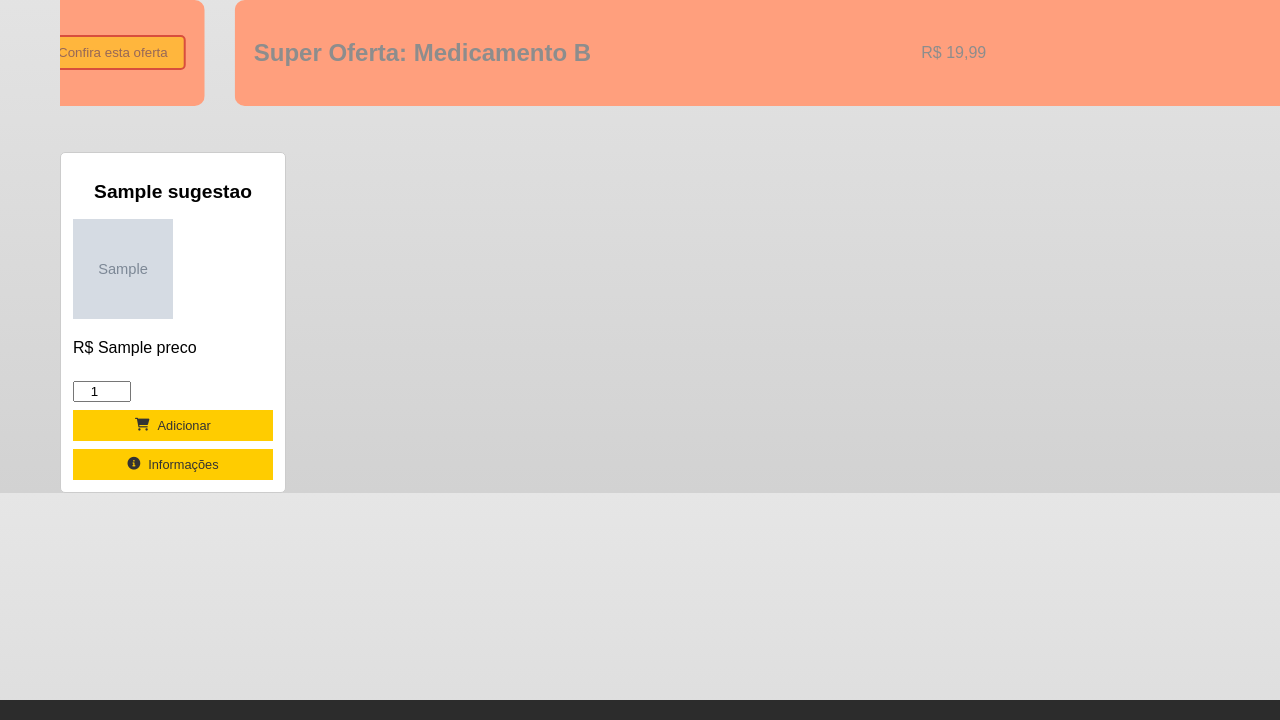
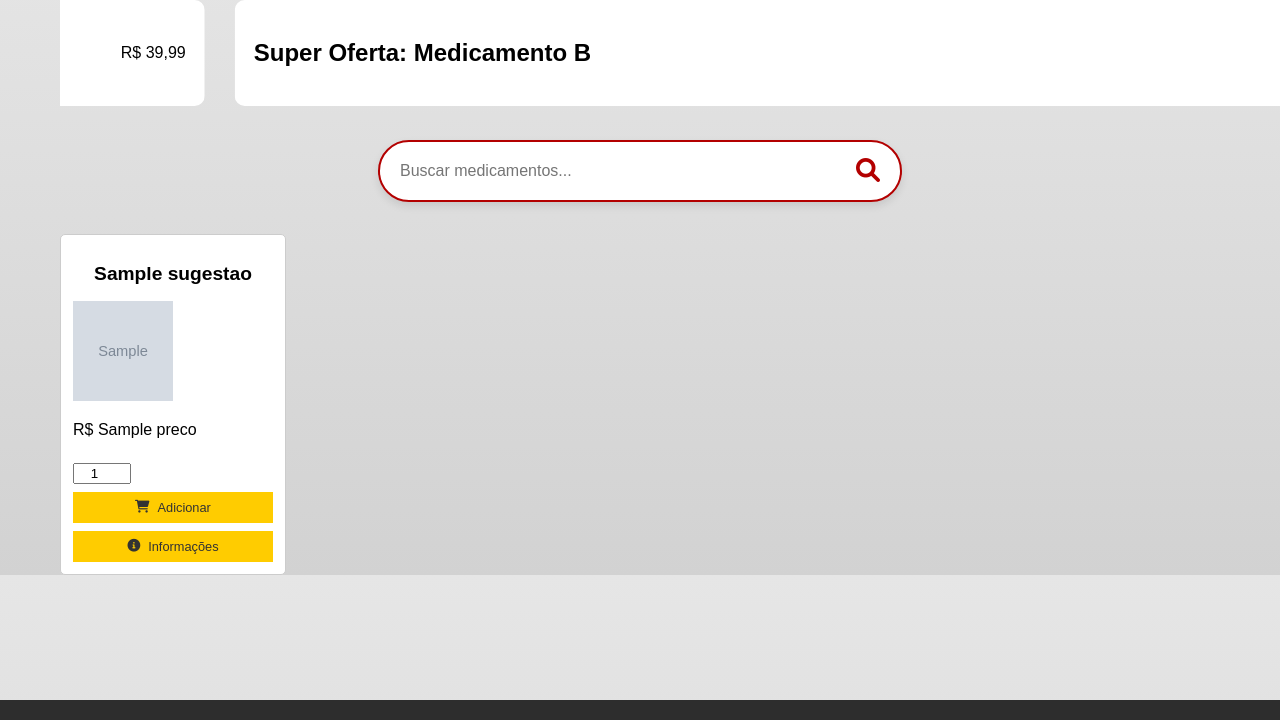
Before and after one commit to Emano4777/ECOMMERCE2, a Flask app: page /medicamentos in a window 1280 px wide. Shown: the part 80-800 px from the top of the page. Run offline with Flask 3, Linux system fonts and the light colour scheme; grey boxes marked "Sample" are stand-in pictures; a database or web service that is not in the repository returns one stand-in record (values such as "Sample title"); some libraries are stand-ins or nearby versions; grey boxes are pictures that could not be loaded.

Commit message:
adicionado responsividade e filtro

```diff
--- a/app.py
+++ b/app.py
@@ -137,6 +137,42 @@ def ver_medicamento(nome):
         return render_template('medicamento.html', medicamento=medicamento_info)
     else:
         return render_template('404.html', mensagem="Medicamento não encontrado.")
+
+def buscar_medicamentos_pagina(termo_pesquisa, medicamentos_pagina):
+    # Filtra os medicamentos que estão na página atual, utilizando o termo de pesquisa com ILIKE
+    termo = termo_pesquisa.lower()
+
+    medicamentos_filtrados = [
+        medicamento for medicamento in medicamentos_pagina
+        if termo in medicamento['nome'].lower()
+    ]
+
+    return medicamentos_filtrados
+
+
+@app.route('/filtrar_medicamentos_index', methods=['POST'])
+def filtrar_medicamentos_index():
+    termo_pesquisa = request.form.get('termo_pesquisa')
+
+    conn = get_db_connection()  # Conexão com o banco de dados
+    cursor = conn.cursor()
+    query = """
+        SELECT nome, link_imagem, preco
+        FROM sugestao
+        WHERE nome ILIKE %s
+    """
+    cursor.execute(query, (f"%{termo_pesquisa}%",))  # Busca os medicamentos que contenham o termo
+    medicamentos = cursor.fetchall()
+
+    cursor.close()
+    conn.close()
+
+    # Formatação do resultado em JSON
+    medicamentos_formatados = [
+        {'nome': row[0], 'link_imagem': row[1], 'preco': row[2]} for row in medicamentos
+    ]
+
+    return jsonify({'medicamentos': medicamentos_formatados})
 
 
 
--- a/templates/index.html
+++ b/templates/index.html
@@ -15,9 +15,84 @@
             overflow-x: hidden;
         }
 
-        /* Menu lateral com marcas d'água Poupaqui */
-/* Menu Desktop */
 
+.search-container {
+    display: flex;
+    justify-content: center;
+    margin-top: 20px;
+    width: 100%;
+}
+
+#search-form {
+    display: flex;
+    align-items: center;
+    background-color: #fff;
+    border: 2px solid #b30000;
+    border-radius: 50px;
+    padding: 5px 10px;
+    max-width: 500px;
+    width: 100%;
+    box-shadow: 0 4px 8px rgba(0, 0, 0, 0.1);
+}
+
+#search-bar {
+    border: none;
+    outline: none;
+    padding: 10px;
+    font-size: 1rem;
+    flex-grow: 1;
+    border-radius: 50px;
+}
+
+#search-button {
+    background-color: transparent;
+    border: none;
+    color: #b30000;
+    font-size: 1.5rem;
+    cursor: pointer;
+    padding: 10px;
+    transition: color 0.3s ease;
+}
+
+#search-button:hover {
+    color: #ff9900;
+}
+/* Responsividade da barra de pesquisa */
+@media (max-width: 768px) {
+    .search-container {
+        justify-content: center;
+        width: 100%; /* Garante que a barra ocupe toda a largura da tela no mobile */
+        padding: 0 20px; /* Adiciona um padding lateral para não encostar nas bordas da tela */
+    }
+
+    #search-form {
+        max-width: 100%; /* Faz com que a barra de pesquisa ocupe a largura total */
+        width: 100%;
+        padding: 5px 15px; /* Ajusta o padding para ficar adequado ao mobile */
+    }
+
+    #search-bar {
+        font-size: 1rem;
+        padding: 10px;
+    }
+
+    #search-button {
+        font-size: 1.2rem;
+    }
+}
+
+/* Responsividade dos medicamentos filtrados */
+@media (max-width: 768px) {
+    .medicamento-item {
+        width: 100%; /* Medicamentos ocupam toda a largura da tela no mobile */
+        margin-bottom: 20px; /* Adiciona espaço entre os medicamentos no mobile */
+    }
+
+    .medicamentos-container {
+        padding-left: 10px;
+        padding-right: 10px; /* Remove padding lateral para melhor uso da tela no mobile */
+    }
+}
 
 .menu-desktop {
     display: flex;
@@ -275,7 +350,8 @@
     position: relative;
     border: 3px solid transparent;
     transition: all 0.5s ease, background 5s ease;
-            animation: changeColor 10s infinite alternate;
+    cursor: pointer; /* Transforma o banner em clicável */
+    text-decoration: none; /* Remove o sublinhado padrão do link */
 }
 
         @keyframes changeColor {
@@ -305,6 +381,43 @@
             align-items: center;
             justify-content: center;
         }
+        .banner-item:hover {
+    background-color: rgba(255, 230, 153, 1); /* Altera a cor de fundo ao passar o mouse */
+}
+
+
+     /* Ajustes para o banner de ofertas em dispositivos móveis */
+/* Responsividade do banner */
+@media (max-width: 768px) {
+    .banner-container {
+        margin-left: 0;
+        width: 100%;
+        overflow-x: auto;
+        white-space: nowrap;
+    }
+
+    .banner-slider {
+        display: inline-flex;
+        flex-wrap: nowrap;
+        width: auto;
+    }
+
+    .banner-item {
+        flex: 0 0 auto;
+        width: 80%; /* Reduz o tamanho do item no mobile */
+        margin: 10px;
+        padding: 10px;
+    }
+
+    .banner-item h2 {
+        font-size: 1.2rem;
+    }
+
+    .banner-item p {
+        font-size: 1rem;
+    }
+}
+
 
         /* Medicamentos visíveis para adicionar ao carrinho */
         .medicamentos-container {
@@ -493,23 +606,32 @@
     <!-- Banner de Ofertas -->
     <div class="banner-container">
         <div class="banner-slider" id="slider">
-            <div class="banner-item">
+            <a href="/medicamento/medicamento-a" class="banner-item">
                 <h2>Oferta Especial: Medicamento A</h2>
                 <p>R$ 39,99</p>
-                <button><i class="fas fa-shopping-bag"></i> Confira esta oferta</button>
-            </div>
-            <div class="banner-item">
+            </a>
+            <a href="/medicamento/medicamento-b" class="banner-item">
                 <h2>Super Oferta: Medicamento B</h2>
                 <p>R$ 19,99</p>
-                <button><i class="fas fa-shopping-bag"></i> Confira esta oferta</button>
-            </div>
-            <div class="banner-item">
+            </a>
+            <a href="/medicamento/medicamento-c" class="banner-item">
                 <h2>Desconto Exclusivo: Medicamento C</h2>
                 <p>R$ 9,99</p>
-                <button><i class="fas fa-shopping-bag"></i> Confira esta oferta</button>
+            </a>
         </div>
     </div>
+    <!-- Barra de Pesquisa -->
+<div class="search-container">
+    <form id="search-form" method="POST">
+        <input type="text" id="search-bar" name="termo_pesquisa" placeholder="Buscar medicamentos..." class="search-input">
+        <button type="submit" id="search-button">
+            <i class="fas fa-search"></i>
+        </button>
+    </form>
 </div>
+
+<!-- Container onde os medicamentos filtrados aparecerão -->
+<div id="medicamentos-container"></div>
 
     <!-- Medicamentos -->
     <div class="medicamentos-container">
@@ -531,6 +653,45 @@
 
 
     <script>
+
+document.getElementById('search-form').addEventListener('submit', function(event) {
+    event.preventDefault(); // Previne o reload da página
+
+    var termo_pesquisa = document.getElementById('search-bar').value;
+
+    fetch('/filtrar_medicamentos_index', {
+        method: 'POST',
+        headers: {
+            'Content-Type': 'application/x-www-form-urlencoded'
+        },
+        body: 'termo_pesquisa=' + encodeURIComponent(termo_pesquisa)
+    })
+    .then(response => response.json())
+    .then(data => {
+        var medicamentosContainer = document.getElementById('medicamentos-container');
+        medicamentosContainer.innerHTML = '';  // Limpa o container
+
+        // Insere os medicamentos filtrados
+        data.medicamentos.forEach(medicamento => {
+            var medicamentoHTML = `
+                <div class="medicamento-item" data-nome="${medicamento.nome}" data-preco="${medicamento.preco}">
+                    <h2>${medicamento.nome}</h2>
+                    <img src="${medicamento.link_imagem}" alt="${medicamento.nome}" style="width:100px;height:100px;">
+                    <p>R$ ${medicamento.preco}</p>
+                    <input type="number" class="quantity-input" min="1" value="1">
+                    <button class="btn-carrinho">
+                        <i class="fas fa-shopping-cart"></i> Adicionar
+                    </button>
+                    <button class="btn-info" onclick="window.location.href='/medicamento/${medicamento.nome}'">
+                        <i class="fas fa-info-circle"></i> Informações
+                    </button>
+                </div>
+            `;
+            medicamentosContainer.innerHTML += medicamentoHTML;
+        });
+    })
+    .catch(error => console.error('Erro ao buscar medicamentos:', error));
+});
 
 function toggleMenu() {
     const menu = document.getElementById('menuLateral');
```
Lines whose indentation alone changed are shown as unchanged.
